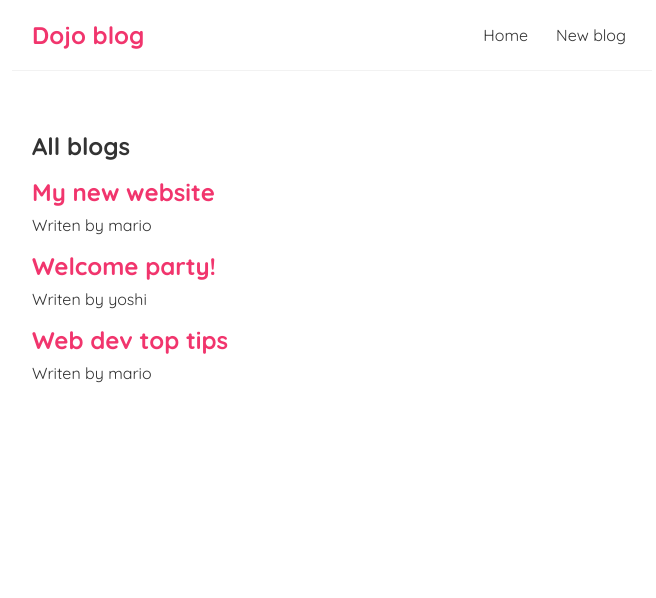
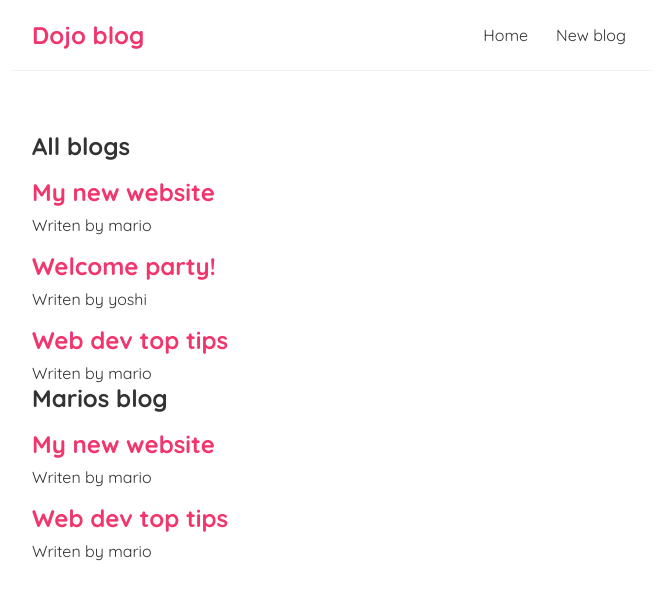
Before and after one commit to sinigers/React, a React (Create React App) app in the folder React-Study/dojo-blog/: page / in a window 1280 px wide. Shown: the top 598 px of the page, without its empty margins (308-964 px from the left). Built offline with nearby package versions, Linux system fonts and the light colour scheme.

Commit message:
Reusing Components - filtering by

```diff
--- a/React-Study/dojo-blog/src/Home.js
+++ b/React-Study/dojo-blog/src/Home.js
@@ -10,6 +10,7 @@ const[blogs, setBlogs]=useState([
     return (
         <div className="home">
             <BlogList blogs={blogs} title="All blogs"/>
+            <BlogList blogs={blogs.filter((blog)=>blog.author === 'mario')} title="Marios blog"/>
         </div>
      );
 }
```
